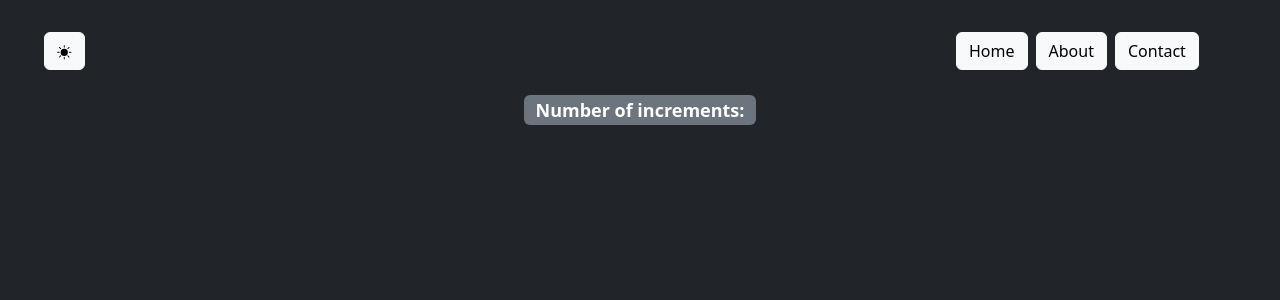
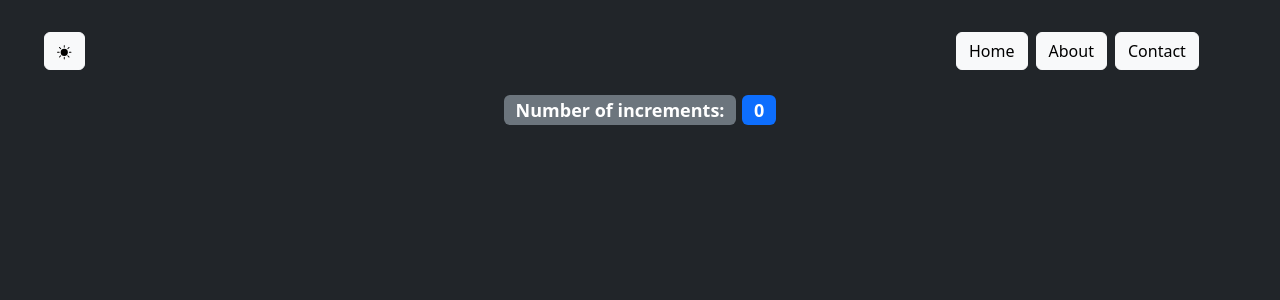
Before and after one commit to mihaxor/react-ts-vite-bootstrap-starter, a React app: page /about in a window 1280 px wide. Shown: the top 300 px of the page. Built offline with nearby package versions, Linux system fonts and the light colour scheme; the HTML template or start-up script is replaced by a standard one.

Commit message:
change types

```diff
--- a/src/_redux/cardsReducer.ts
+++ b/src/_redux/cardsReducer.ts
@@ -1,10 +1,10 @@
 import {createSlice} from '@reduxjs/toolkit'
+
+const initialState = {value: 0} as { value: number | undefined }
 
 export const usernameSlice = createSlice({
     name: 'cards',
-    initialState: {
-        value: []
-    },
+    initialState: initialState,
     reducers: {
         updateCardsPayload: (state, action) => {
             state.value = action.payload
--- a/src/pages/AboutPage.tsx
+++ b/src/pages/AboutPage.tsx
@@ -3,7 +3,7 @@ import {useSelector} from 'react-redux';
 import {IRootState} from '@/_configurations/ReduxStoreConfig.ts';
 
 const AboutPage: React.FC = () => {
-    const cardsCount = useSelector((state: IRootState) => state.cards.value);
+    const cardsCount = useSelector<IRootState, number | undefined>(state => state.cards.value);
 
     return (
         <Figure>
```
